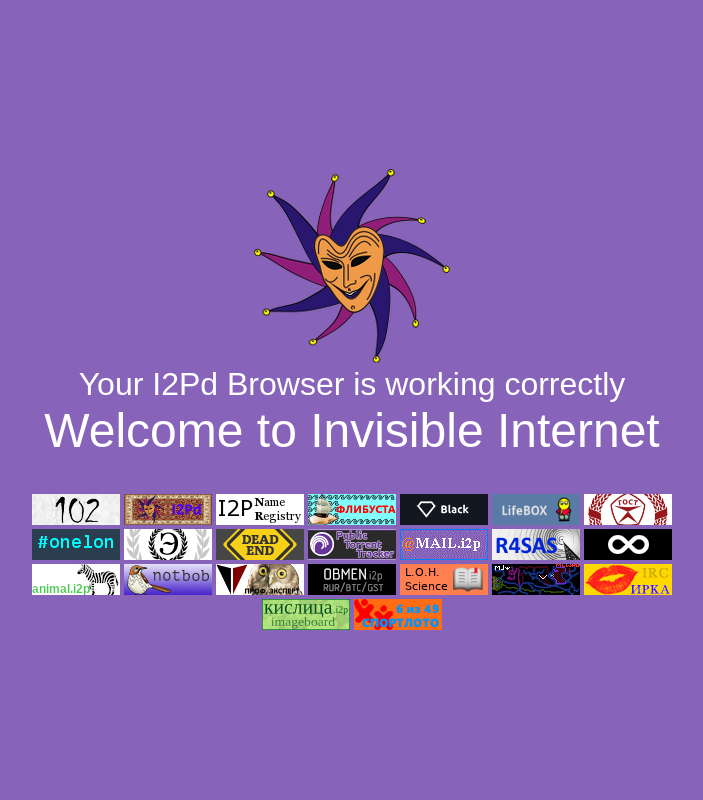
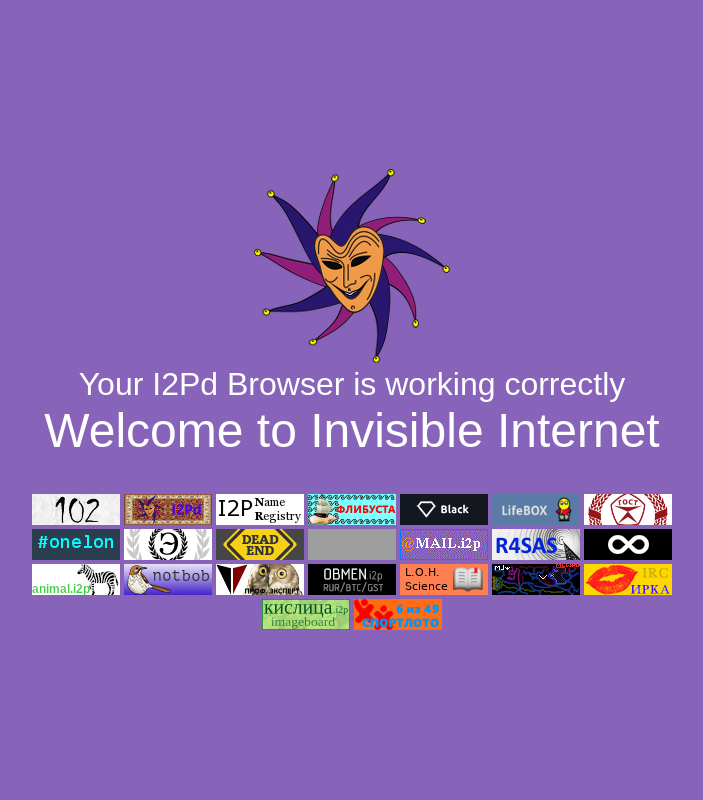
Before and after one commit to PurpleI2P/i2pd.i2p, a PHP site: page / in a window 1280 px wide. Shown: the whole page, without its empty margins (288-991 px from the left). Run offline with PHP 8.4, Linux system fonts and the light colour scheme; grey boxes are pictures that could not be loaded.

Commit message:
boran.i2p

```diff
--- a/index.php
+++ b/index.php
@@ -28,7 +28,7 @@
 				<a href="http://onelon.i2p/" target="_blank" title="#onelon - анонимные блоги без цензуры"><img src="img/onelon.png" alt="onelon.i2p"></a>
 				<a href="http://wiki.ilita.i2p/" target="_blank" title="Элитарная энциклопедия русского сегмента I2P"><img src="img/wiki_banner.png" width="88px" height="31px" alt="wiki.ilita.i2p"></a>
 				<a href="http://dead.i2p/" target="_blank" title="Агрегатор новостей"><img src="img/dead.png" width="88px" height="31px" alt="dead.i2p"></a>
-				<a href="http://ptt.i2p/" target="_blank" title="Открытый торрент-трекер для анонимного использования"><img src="img/ptt.png" width="88px" height="31px" alt="ptt.i2p"></a>
+				<a href="http://boran.i2p/" target="_blank" title="Почтовый сервис(клирнет/.i2p) и форум обо всём и не о чё"><img src="img/boran.jpg" width="88px" height="31px" alt="boran.i2p"></a>
 				<a href="http://hq.postman.i2p/" target="_blank" title="Электронная почта"><img src="img/postman.gif" width="88px" height="31px" alt="hq.postman.i2p"></a>
 				<a href="http://r4sas.i2p/" target="_blank" title="Сервисы, работающие на I2Pd"><img src="img/r4sas.png" width="88px" height="31px" alt="r4sas.i2p"></a>
 				<a href="http://fsoc.i2p/" target="_blank" title="Социальная сеть FSOC"><img src="img/fsoc.png" width="88px" height="31px" alt="fsoc.i2p"></a>
```
